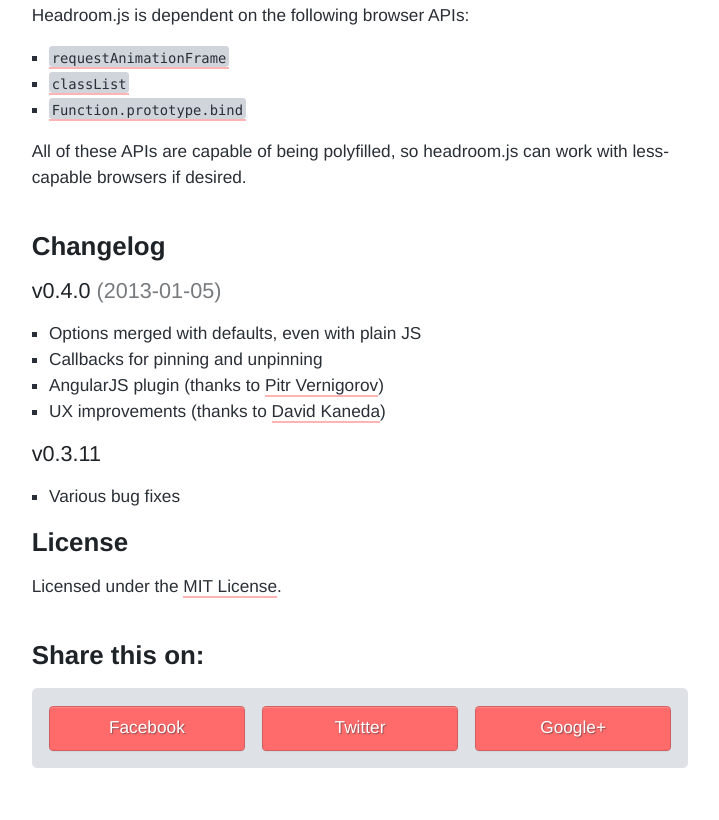
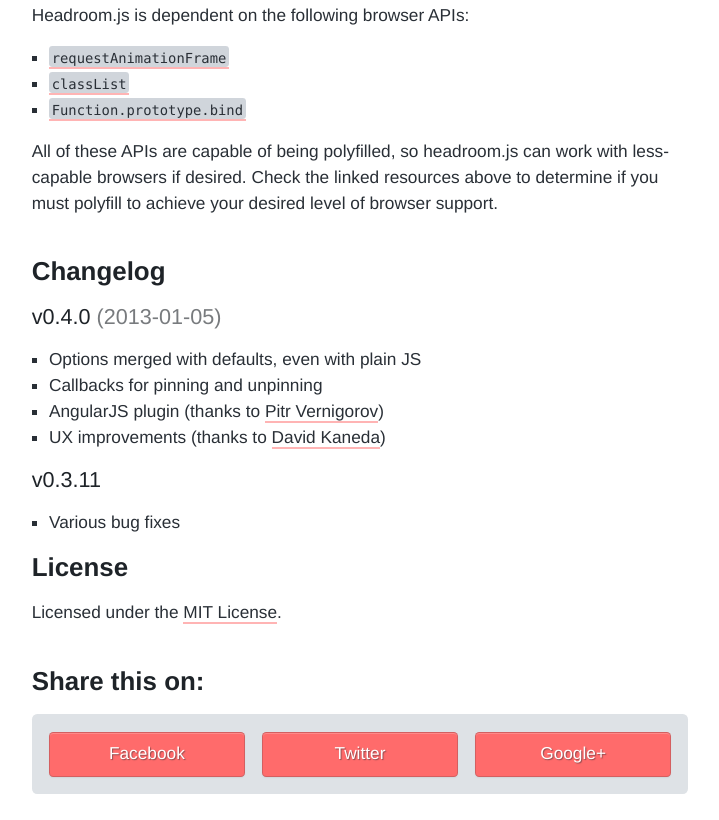
Before and after one commit to WickyNilliams/headroom.js, a website: page index.html in a window 1280 px wide. Shown: the part 3577-4397 px from the top of the page, without its empty margins (280-999 px from the left). Before the commit the page ends 4371 px from the top, so only its background shows below. Drawn offline with Linux system fonts and the light colour scheme.

Commit message:
Better explanation of browser support

```diff
--- a/index.html
+++ b/index.html
@@ -175,7 +175,7 @@ $("#header").headroom();
         <li><a href="https://developer.mozilla.org/en-US/docs/Web/JavaScript/Reference/Global_Objects/Function/bind#Browser_compatibility"><code>Function.prototype.bind</code></a></li>
     </ul>
     <p>
-        All of these APIs are capable of being polyfilled, so headroom.js can work with less-capable browsers if desired.
+        All of these APIs are capable of being polyfilled, so headroom.js can work with less-capable browsers if desired. Check the linked resources above to determine if you must polyfill to achieve your desired level of browser support.
     </p>
 
     <h2>Changelog</h2>
```
